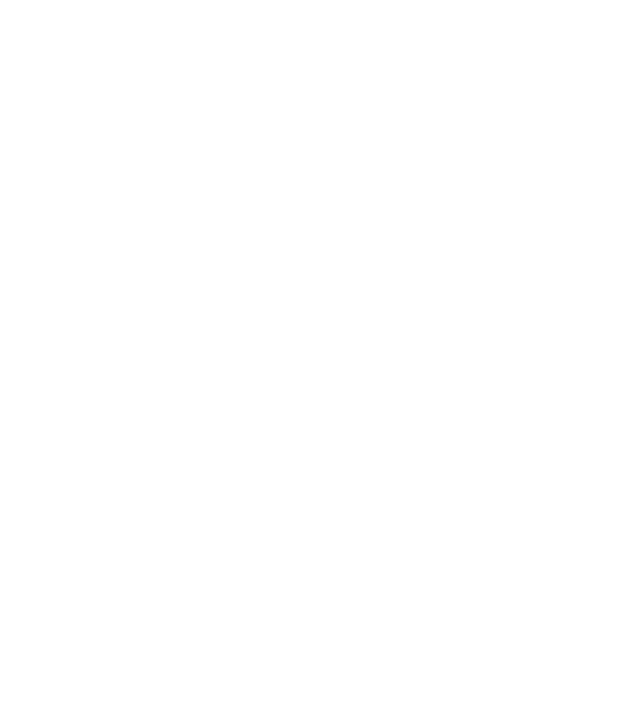
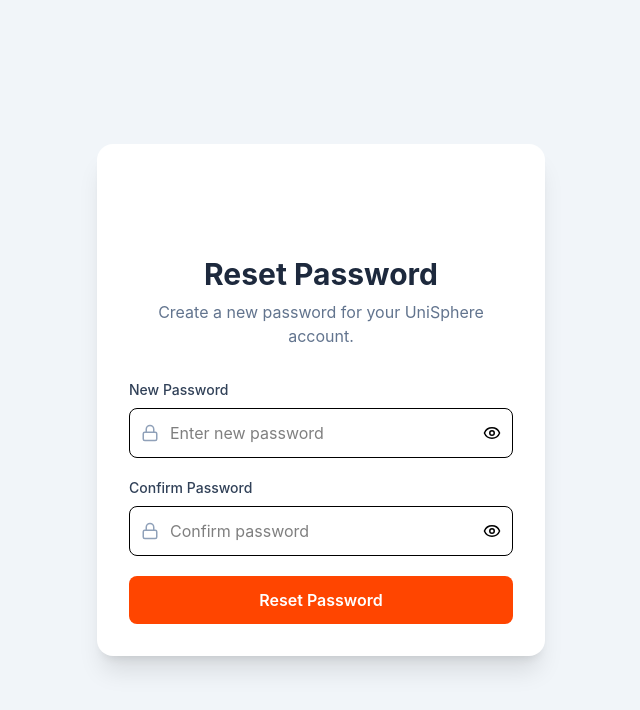
Before and after one commit to UniSphereProject/unisphere-project, a React (Vite) app in the folder frontend/: page /reset-password in a window 1280 px wide. Before the commit this address had no page. Shown: the top 710 px of the page, without its empty margins (319-959 px from the left). Built offline with nearby package versions, Linux system fonts and the light colour scheme; no server answers.

Commit message:
reset password page

```diff
--- a/frontend/src/App.jsx
+++ b/frontend/src/App.jsx
@@ -9,7 +9,7 @@
 import Notes from "./pages/Notes";
 import Tryregister from "./pages/Register";
 import VerifyOtp from "./pages/VerifyOtp";
-
+import ResetPassword from "./pages/ResetPassword";
 import { Navigate } from "react-router-dom";
 import { useAuth } from "./context/AuthContext";
 
@@ -34,6 +34,7 @@
         <Route path="/register" element={<Tryregister />} />
         <Route path="/verify-otp/:id" element={<VerifyOtp/>} />
         <Route path="/forgetpw" element={<Forgetpw />} />
+        <Route path="/reset-password" element={<ResetPassword/>} />
 
 
 
@@ -43,6 +44,7 @@
            <Route path="/profile" element={<Profile />} />
           <Route path="/notice" element={<Notice />} />
           <Route path="/notes" element={<Notes />} />
+
            </Route>
 
 
--- a/frontend/src/pages/Forgetpw.jsx
+++ b/frontend/src/pages/Forgetpw.jsx
@@ -1,9 +1,10 @@
 import axios from "axios";
 import  { useState } from "react";
-import { useLocation } from "react-router-dom";
+import { useLocation,useNavigate } from "react-router-dom";
 
 const Forgetpw = () => {
   const location = useLocation();
+  const navigate=useNavigate()
   const email = location.state?.email;
     const BASE_URL=import.meta.env.VITE_BACKEND_API_BASE_URL;
 const[loading,setLoading]=useState(false)
@@ -19,7 +20,7 @@
           code,
         }
       );
-
+navigate('/reset-password')
       console.log(res.data);
     } catch (err) {
       console.log(err);
--- /dev/null
+++ b/frontend/src/pages/ResetPassword.jsx
@@ -0,0 +1,168 @@
+import  { useState } from "react";
+import { Lock, Eye, EyeOff } from "lucide-react";
+import axios from "axios";
+import { useNavigate, useSearchParams } from "react-router-dom";
+
+const ResetPassword = () => {
+  const [searchParams] = useSearchParams();
+  const token = searchParams.get("token");
+
+  const navigate = useNavigate();
+
+  const [formData, setFormData] = useState({
+    password: "",
+    confirmPassword: "",
+  });
+
+  const [showPassword, setShowPassword] = useState(false);
+  const [showConfirm, setShowConfirm] = useState(false);
+  const [loading, setLoading] = useState(false);
+
+  const BASE_URL = import.meta.env.VITE_BACKEND_API_BASE_URL;
+
+  const handleChange = (e) => {
+    setFormData((prev) => ({
+      ...prev,
+      [e.target.name]: e.target.value,
+    }));
+  };
+
+  const handleSubmit = async (e) => {
+    e.preventDefault();
+
+    if (formData.password.length < 8) {
+      alert("Password must be at least 8 characters.");
+      return;
+    }
+
+    if (formData.password !== formData.confirmPassword) {
+      alert("Passwords do not match.");
+      return;
+    }
+
+    try {
+      setLoading(true);
+
+      await axios.patch(`${BASE_URL}/auth/reset-password`, {
+        new_password: formData.password,
+      });
+
+      alert("Password reset successful!");
+      navigate("/login");
+    } catch (err) {
+      alert(
+        err.response?.data?.message || "Failed to reset password."
+      );
+    } finally {
+      setLoading(false);
+    }
+  };
+
+  return (
+    <div className="min-h-screen bg-slate-100 flex items-center justify-center px-4">
+      <div className="w-full max-w-md bg-white rounded-2xl shadow-xl p-8">
+
+        <div className="text-center mb-8">
+          <div className="w-16 h-16 bg-unisphere-orange-600 rounded-full flex items-center justify-center mx-auto mb-4">
+            <Lock className="text-white" size={28} />
+          </div>
+
+          <h1 className="text-3xl font-bold text-slate-800">
+            Reset Password
+          </h1>
+
+          <p className="text-slate-500 mt-2">
+            Create a new password for your UniSphere account.
+          </p>
+        </div>
+
+        <form onSubmit={handleSubmit} className="space-y-5">
+
+          {/* New Password */}
+          <div>
+            <label className="block mb-2 text-sm font-medium text-slate-700">
+              New Password
+            </label>
+
+            <div className="relative">
+              <Lock
+                className="absolute left-3 top-1/2 -translate-y-1/2 text-slate-400"
+                size={18}
+              />
+
+              <input
+                type={showPassword ? "text" : "password"}
+                name="password"
+                value={formData.password}
+                onChange={handleChange}
+                placeholder="Enter new password"
+                className="w-full pl-10 pr-12 py-3 border rounded-lg focus:ring-2 focus:ring-indigo-500 focus:outline-none"
+                required
+              />
+
+              <button
+                type="button"
+                onClick={() => setShowPassword(!showPassword)}
+                className="absolute right-3 top-1/2 -translate-y-1/2"
+              >
+                {showPassword ? (
+                  <EyeOff size={18} />
+                ) : (
+                  <Eye size={18} />
+                )}
+              </button>
+            </div>
+          </div>
+
+          {/* Confirm Password */}
+          <div>
+            <label className="block mb-2 text-sm font-medium text-slate-700">
+              Confirm Password
+            </label>
+
+            <div className="relative">
+              <Lock
+                className="absolute left-3 top-1/2 -translate-y-1/2 text-slate-400"
+                size={18}
+              />
+
+              <input
+                type={showConfirm ? "text" : "password"}
+                name="confirmPassword"
+                value={formData.confirmPassword}
+                onChange={handleChange}
+                placeholder="Confirm password"
+                className="w-full pl-10 pr-12 py-3 border rounded-lg focus:ring-2 focus:ring-indigo-500 focus:outline-none"
+                required
+              />
+
+              <button
+                type="button"
+                onClick={() => setShowConfirm(!showConfirm)}
+                className="absolute right-3 top-1/2 -translate-y-1/2"
+              >
+                {showConfirm ? (
+                  <EyeOff size={18} />
+                ) : (
+                  <Eye size={18} />
+                )}
+              </button>
+            </div>
+          </div>
+
+          <button
+            type="submit"
+            disabled={loading}
+            className="w-full bg-unisphere-orange hover:bg-orange-500 text-white py-3 rounded-lg font-semibold transition disabled:opacity-50 cursor-pointer"
+          >
+            {loading ? "Updating Password..." : "Reset Password"}
+          </button>
+        </form>
+
+
+      </div>
+    </div>
+  );
+};
+
+export default ResetPassword;
```
